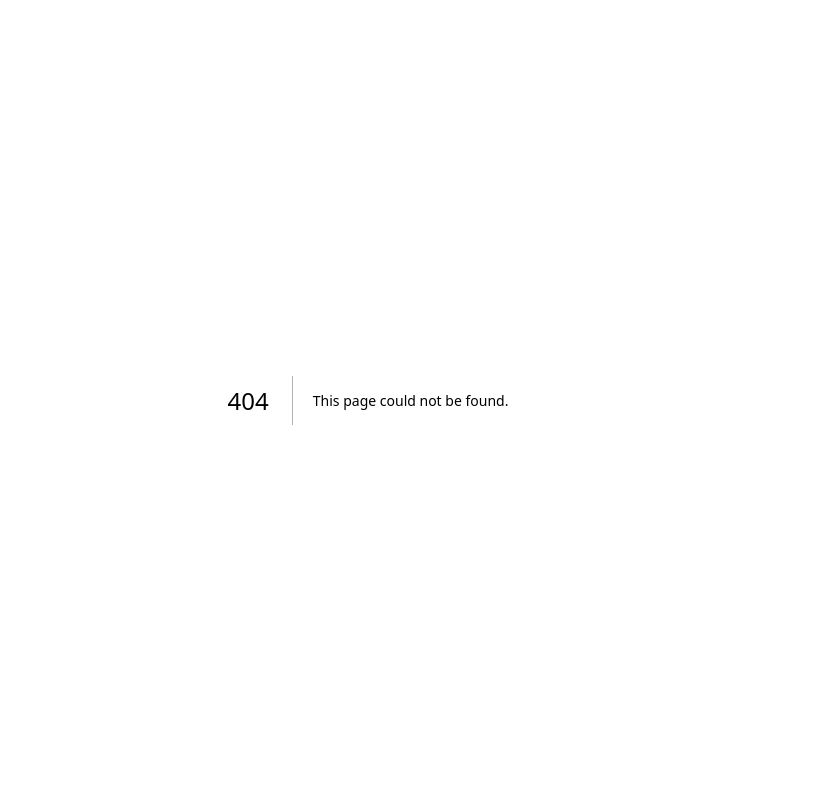
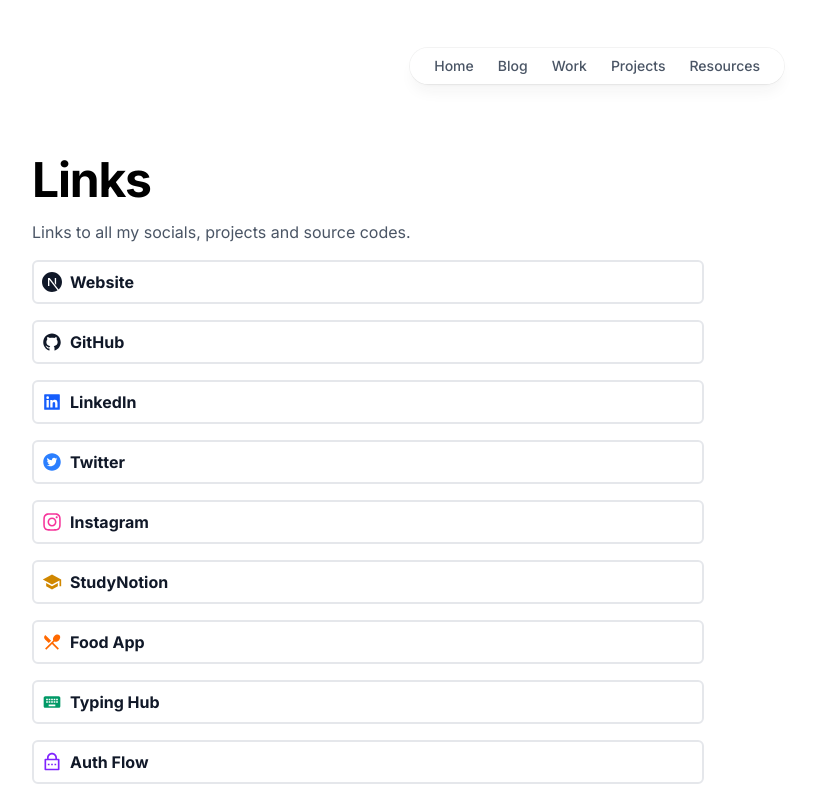
Before and after one commit to Mohd-Arzaid/arzaid, a Next.js app: page /links in a window 1280 px wide. Before the commit this address had no page. Shown: the top 800 px of the page, without its empty margins (272-1088 px from the left). Built offline with nearby package versions, Linux system fonts and the light colour scheme.

Commit message:
Add Links page and links data file for social and project connections. Implement dynamic rendering of links with icons for improved user navigation.

```diff
--- /dev/null
+++ b/src/app/links/page.js
@@ -0,0 +1,43 @@
+import Navbar from "@/components/Navbar";
+import Footer from "@/components/Footer";
+import links from "@/data/links";
+
+export default function LinksPage() {
+  return (
+    <div className="bg-white">
+      <Navbar />
+      <main
+        id="skip"
+        className="flex flex-col justify-center bg-white px-8 text-gray-900 antialiased"
+      >
+        <div className="flex flex-col justify-center items-start max-w-2xl mx-auto mb-16 w-full">
+          <h1 className="font-bold text-3xl md:text-5xl tracking-tight mb-4 text-black">
+            Links
+          </h1>
+          <p className="text-gray-600 mb-4 hidden md:block">
+            Links to all my socials, projects and source codes.
+          </p>
+
+          {links.map((el) => {
+            const Icon = el.icon;
+            const isExternal = el.href.startsWith("http");
+
+            return (
+              <a
+                key={el.href}
+                href={el.href}
+                target={isExternal ? "_blank" : undefined}
+                rel={isExternal ? "noopener noreferrer" : undefined}
+                className="border-2 border-gray-200 rounded-md py-2 w-full mb-4 hover:bg-gray-50 flex flex-row items-center space-x-2 px-2"
+              >
+                <Icon className={`h-5 w-5 ${el.iconClass || ""}`} />
+                <span className="font-bold">{el.name}</span>
+              </a>
+            );
+          })}
+        </div>
+        <Footer />
+      </main>
+    </div>
+  );
+}
--- /dev/null
+++ b/src/data/links.js
@@ -0,0 +1,79 @@
+import {
+  AiFillGithub,
+  AiFillLinkedin,
+  AiFillTwitterCircle,
+} from "react-icons/ai";
+import { FaInstagram } from "react-icons/fa";
+import { SiNextdotjs } from "react-icons/si";
+import { BsFileEarmarkCode } from "react-icons/bs";
+import {
+  MdOutlineRestaurantMenu,
+  MdSchool,
+  MdKeyboard,
+} from "react-icons/md";
+import { RiLockPasswordLine } from "react-icons/ri";
+
+const links = [
+  {
+    name: "Website",
+    href: "/",
+    icon: SiNextdotjs,
+    iconClass: "text-gray-900",
+  },
+  {
+    name: "GitHub",
+    href: "https://github.com/Mohd-Arzaid",
+    icon: AiFillGithub,
+    iconClass: "text-gray-900",
+  },
+  {
+    name: "LinkedIn",
+    href: "https://www.linkedin.com/in/mohd-arzaid-3220742ab/",
+    icon: AiFillLinkedin,
+    iconClass: "text-blue-600",
+  },
+  {
+    name: "Twitter",
+    href: "https://x.com/__Arzaid__",
+    icon: AiFillTwitterCircle,
+    iconClass: "text-blue-500",
+  },
+  {
+    name: "Instagram",
+    href: "https://www.instagram.com/_arzaid_",
+    icon: FaInstagram,
+    iconClass: "text-pink-500",
+  },
+  {
+    name: "StudyNotion",
+    href: "https://ed-tech-mern.vercel.app/",
+    icon: MdSchool,
+    iconClass: "text-yellow-600",
+  },
+  {
+    name: "Food App",
+    href: "https://arzaid-food-app.vercel.app/",
+    icon: MdOutlineRestaurantMenu,
+    iconClass: "text-orange-500",
+  },
+  {
+    name: "Typing Hub",
+    href: "https://arzaid-typing-hub.netlify.app/",
+    icon: MdKeyboard,
+    iconClass: "text-emerald-600",
+  },
+  {
+    name: "Auth Flow",
+    href: "https://arzaid-auth-flow.vercel.app/",
+    icon: RiLockPasswordLine,
+    iconClass: "text-violet-600",
+  },
+  {
+    name: "Projects",
+    href: "/projects",
+    icon: BsFileEarmarkCode,
+    iconClass: "text-gray-700",
+  },
+];
+
+export default links;
```
